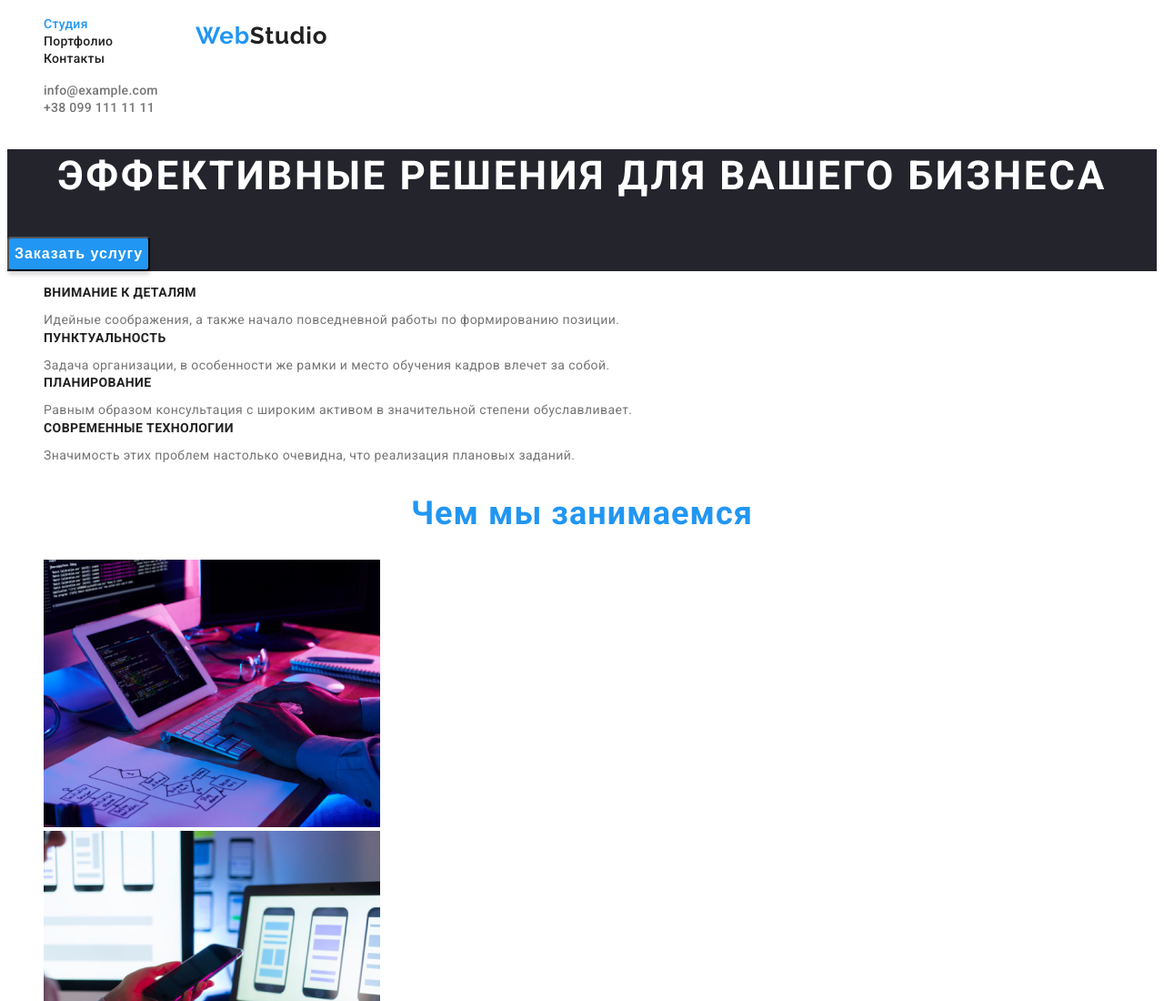
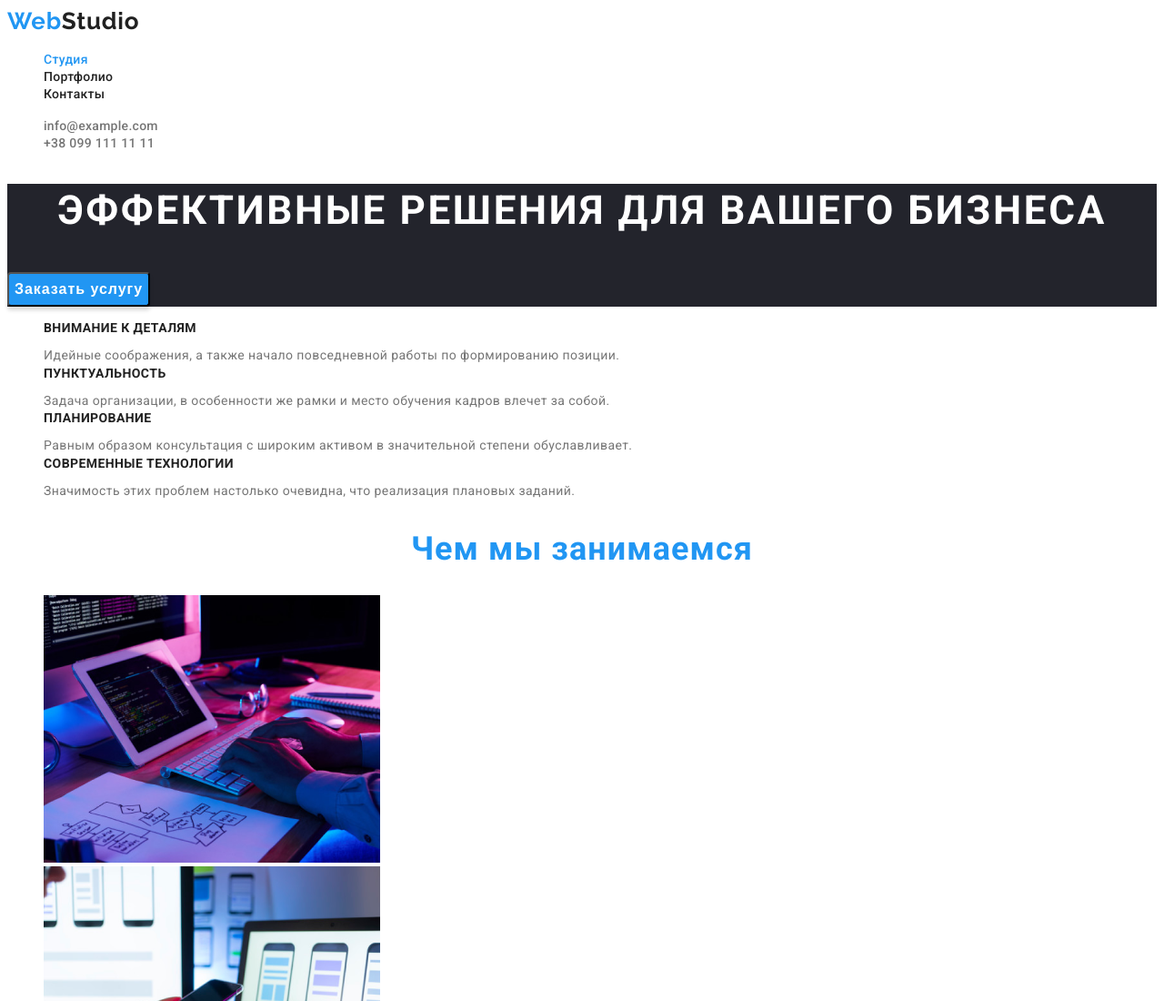
Before and after one commit to Tasadar2003/goit-markup-hw-02, a plain HTML site: page index.html in a window 1280 px wide. Shown: the top 1100 px of the page at 91% size. Drawn offline with Linux system fonts and the light colour scheme.

Commit message:
Update styles.css

```diff
--- a/css/styles.css
+++ b/css/styles.css
@@ -37,11 +37,6 @@
                                                        /* СТИЛЬ ЛОГОТИПА У ШАПЦІ САЙТУ */
 
                                                        .lg {
-                                                           position: absolute;
-                                                           width: 145px;
-                                                           height: 31px;
-                                                           left: 215px;
-                                                           top: 24px;
                                                            font-family: var(--secondary-font);
                                                            font-weight: 700;
                                                            font-size: 26px;
```
